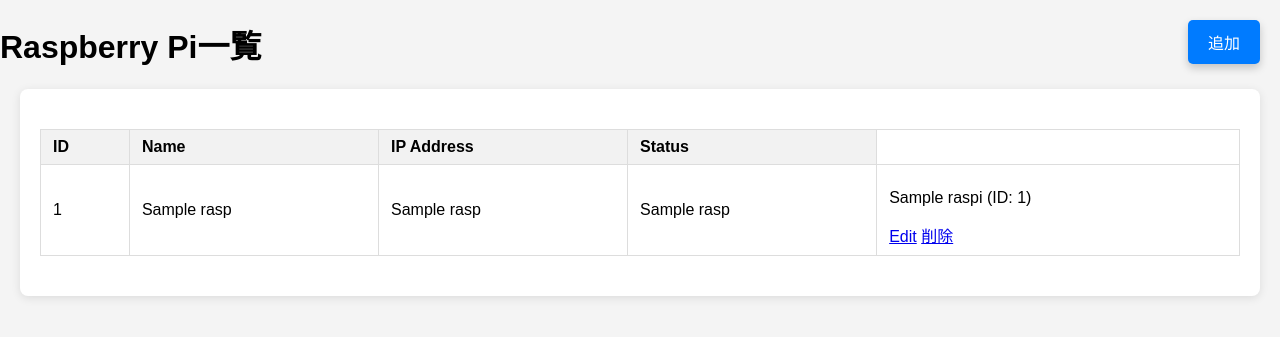
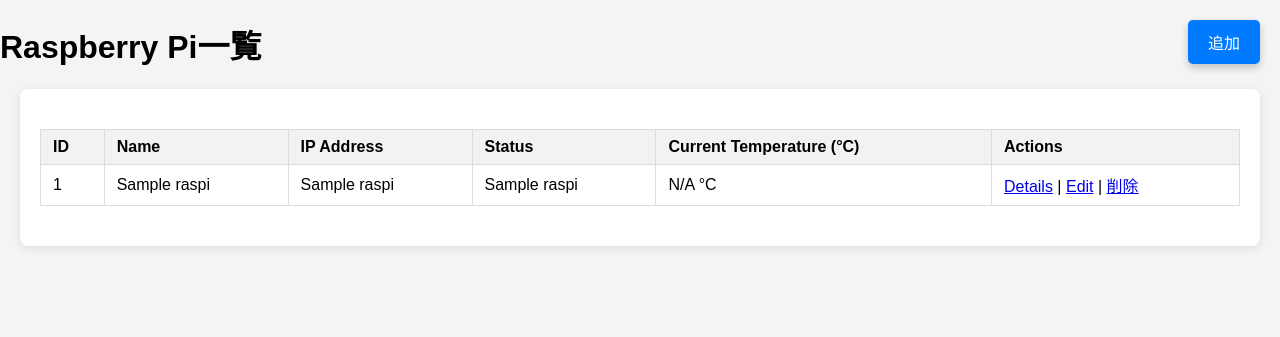
Before and after one commit to Laur3121/sotuken, a Flask app: template app/templates/dashboard.html in a window 1280 px wide. Shown: the top 337 px of the page. Run offline with Flask 3, Linux system fonts and the light colour scheme; the template is opened without the code that fills it: most values are stand-ins (such as "Sample title", 1, 10 or a date in 2020).

Commit message:
とりあえず温度が

```diff
--- a/app/routes.py
+++ b/app/routes.py
@@ -17,7 +17,17 @@
         name TEXT NOT NULL,
         ip_address TEXT NOT NULL,
         status TEXT NOT NULL DEFAULT "Inactive",
+        current_temperature REAL DEFAULT NULL,
         updated_at TIMESTAMP DEFAULT CURRENT_TIMESTAMP
+    )
+    ''')
+    cursor.execute('''
+    CREATE TABLE IF NOT EXISTS temperature_logs (
+        id INTEGER PRIMARY KEY AUTOINCREMENT,
+        raspberry_id INTEGER NOT NULL,
+        temperature REAL NOT NULL,
+        logged_at TIMESTAMP DEFAULT CURRENT_TIMESTAMP,
+        FOREIGN KEY(raspberry_id) REFERENCES raspberries(id)
     )
     ''')
     conn.commit()
@@ -29,10 +39,15 @@
 def dashboard():
     conn = sqlite3.connect('raspberries.db')
     cursor = conn.cursor()
-    cursor.execute("SELECT * FROM raspberries")
+    cursor.execute('''
+    SELECT r.id, r.name, r.ip_address, r.status,
+           (SELECT temperature FROM temperature_logs WHERE raspberry_id = r.id ORDER BY logged_at DESC LIMIT 1) AS latest_temp
+    FROM raspberries r
+    ''')
     raspberries = cursor.fetchall()
     conn.close()
     return render_template("dashboard.html", raspberries=raspberries)
+
 
 
 @main.route("/add_raspi", methods=["GET", "POST"])
@@ -103,6 +118,14 @@
     conn.close()
     return redirect("/")
 
+@app.route("/init_db")
+def initialize_database():
+    try:
+        init_db()
+        return "Database initialized successfully!"
+    except Exception as e:
+        return f"Error initializing database: {e}", 500
+
 
 # API: Raspberry Pi 一覧を取得
 @app.route("/api/raspberries", methods=["GET"])
@@ -146,6 +169,43 @@
         conn.close()
         return '', 204
 
+@app.route("/api/raspberries/<int:raspi_id>/temperature", methods=["POST"])
+def update_temperature(raspi_id):
+    data = request.json
+    temperature = data["temperature"]
+
+    conn = sqlite3.connect('raspberries.db')
+    cursor = conn.cursor()
+
+    # 現在の温度を更新
+    cursor.execute("UPDATE raspberries SET current_temperature=?, updated_at=CURRENT_TIMESTAMP WHERE id=?", (temperature, raspi_id))
+
+    # 温度履歴を記録
+    cursor.execute("INSERT INTO temperature_logs (raspberry_id, temperature) VALUES (?, ?)", (raspi_id, temperature))
+
+    conn.commit()
+    conn.close()
+    return jsonify({"raspi_id": raspi_id, "temperature": temperature})
+
+@main.route("/details/<int:id>")
+def details(id):
+    conn = sqlite3.connect('raspberries.db')
+    cursor = conn.cursor()
+    cursor.execute('''
+    SELECT logged_at, temperature
+    FROM temperature_logs
+    WHERE raspberry_id = ?
+    ORDER BY logged_at DESC
+    ''', (id,))
+    temperature_logs = cursor.fetchall()
+    conn.close()
+    return render_template("details.html", logs=temperature_logs)
+
+
+
+
+
+
 if __name__ == "__main__":
     init_db()  # サーバー起動時にデータベースを初期化
     app.run(host="0.0.0.0", port=5000)
--- /dev/null
+++ b/app/sample.py
@@ -0,0 +1,4 @@
+from utils import get_local_temperature, get_remote_temperature
+
+temperature = get_remote_temperature("192.168.0.17", "ubuntu", "ubuntu")
+print(temperature)
--- a/app/templates/dashboard.html
+++ b/app/templates/dashboard.html
@@ -1,4 +1,3 @@
-<!-- app/templates/dashboard.html -->
 <!DOCTYPE html>
 <html lang="en">
 <head>
@@ -9,7 +8,6 @@
 </head>
 
 <body>
-<!-- dashboard.html -->
     <h1>Raspberry Pi一覧</h1>
     <div class="container">
         <!-- 右上に配置するためにボタンを追加 -->
@@ -21,25 +19,27 @@
                     <th>Name</th>
                     <th>IP Address</th>
                     <th>Status</th>
+                    <th>Current Temperature (°C)</th>
+                    <th>Actions</th>
                 </tr>
             </thead>
             <tbody>
-        {% for rasp in raspberries %}
+                {% for raspi in raspberries %}
                 <tr>
-                <td>{{ rasp[0] }}</td>
-                <td>{{ rasp[1] }}</td>
-                <td>{{ rasp[2] }}</td>
-                <td>{{ rasp[3] }}</td>
+                    <td>{{ raspi[0] }}</td>
+                    <td>{{ raspi[1] }}</td>
+                    <td>{{ raspi[2] }}</td>
+                    <td>{{ raspi[3] }}</td>
+                    <td>{{ raspi[4] or "N/A" }} °C</td>
                     <td>
-                    {% for raspi in raspis %}
-    <p>{{ raspi[1] }} (ID: {{ raspi[0] }})</p>
-    <a href="{{ url_for('main.edit_raspi', id=raspi[0]) }}">Edit</a>
-{% endfor %}
-                    <a href="{{ url_for('main.delete_raspi', raspi_id=rasp[0]) }}">削除</a>
+                        <a href="/details/{{ raspi[0] }}">Details</a> |
+                        <a href="{{ url_for('main.edit_raspi', id=raspi[0]) }}">Edit</a> |
+                        <a href="{{ url_for('main.delete_raspi', raspi_id=raspi[0]) }}">削除</a>
                     </td>
                 </tr>
                 {% endfor %}
             </tbody>
         </table>
+    </div>
 </body>
 </html>
--- a/app/utils.py
+++ b/app/utils.py
@@ -14,7 +14,6 @@
     except Exception as e:
         return f"Error: {str(e)}"
 
-# 他のRaspberry PiにSSH接続して温度を取得
 def get_remote_temperature(host, username, password):
     try:
         # SSHクライアントの初期化
@@ -35,4 +34,5 @@
         temp_str = output.replace("temp=", "").replace("'C", "")
         return float(temp_str)
     except Exception as e:
+        print(f"Failed to get temperature from {host}: {str(e)}")  # 詳細なエラーメッセージを表示
         return f"Error: Unable to get temperature from {host}, {str(e)}"
```
Also changed, not shown: app/temperature_logger.py (added, +48 -0 lines), app/templates/details.html (added, +13 -0 lines), raspberries.db. Lines whose indentation alone changed are shown as unchanged.
